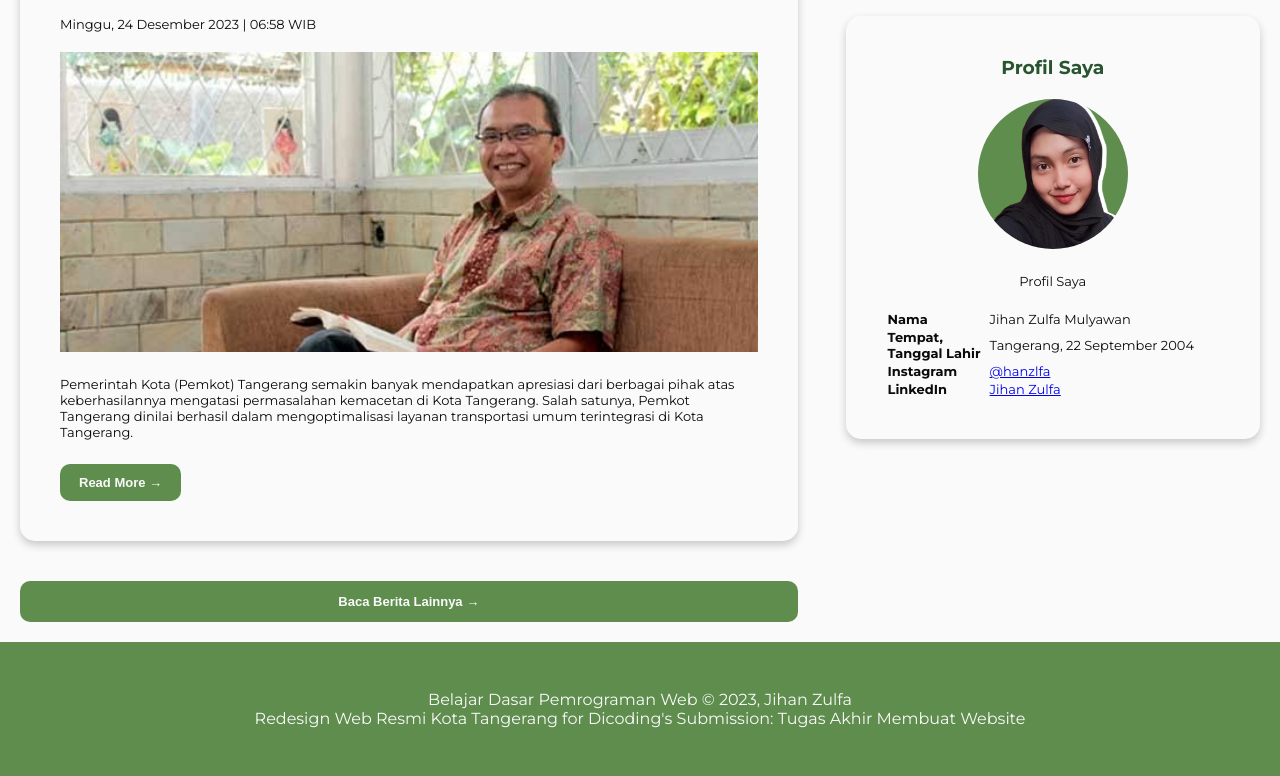
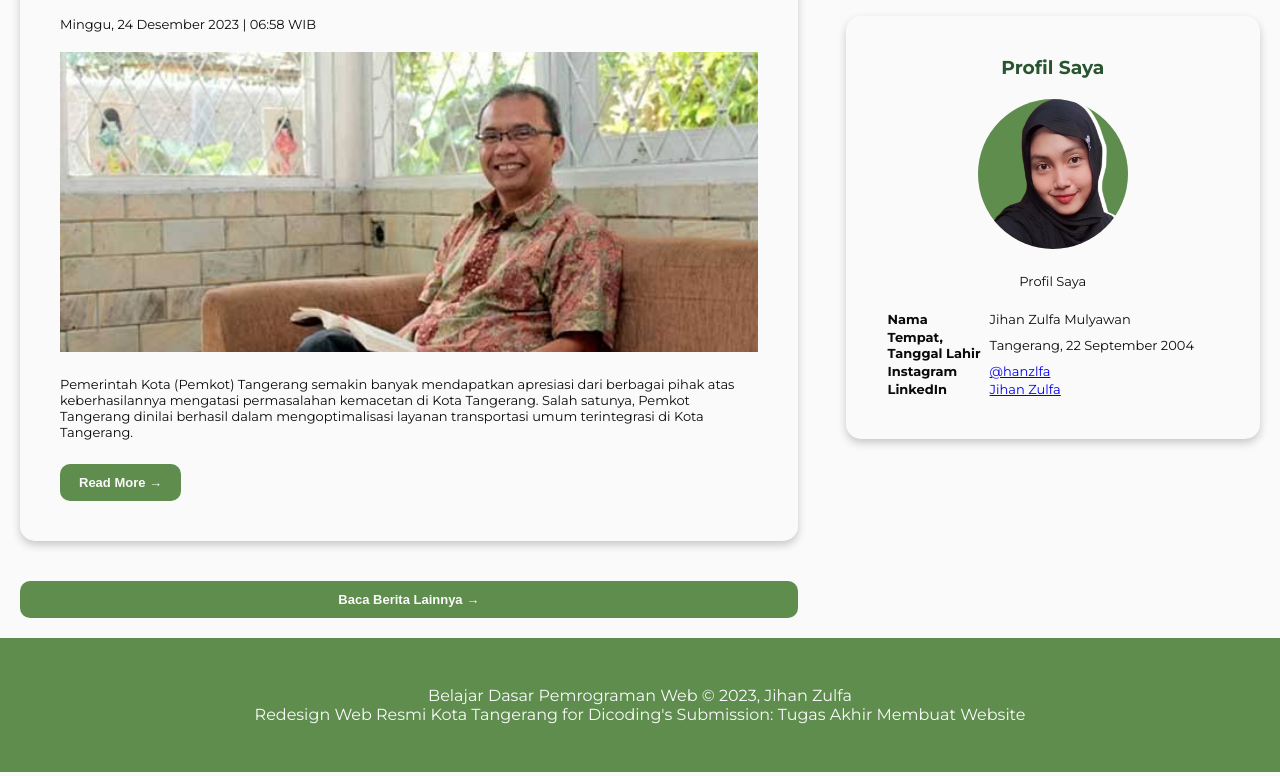
Before and after one commit to hanzlfa/latihan-web-dicoding, a plain HTML site: page index.html in a window 1280 px wide. Shown: the part 2259-3035 px from the top of the page. Drawn offline with Linux system fonts and the light colour scheme.

Commit message:
last button

```diff
--- a/index.html
+++ b/index.html
@@ -152,7 +152,7 @@
         </button>
       </article>
 
-      <button class="baca-selanjutnya"><a href="https://tangerangkota.go.id/berita">Baca berita lainnya &rarr;</a></button>
+      <a href="https://tangerangkota.go.id/berita" class="baca-selanjutnya"><button>Baca berita lainnya &rarr;</button></a>
     </div>
 
     <!-- MEDIA SOSIAL -->
--- a/styles/style.css
+++ b/styles/style.css
@@ -197,12 +197,14 @@ main {
 }
 
 
-#article button.baca-selanjutnya {
-  padding: 10px 0;
+#article a.baca-selanjutnya button{
+  width: 100%;
+  color: rgb(250, 250, 250);
+  font-weight: 600;
 }
-#article button.baca-selanjutnya:hover {
+
+#article a.baca-selanjutnya:hover button {
   box-shadow: 1px 1px 2px 0.5px #e5d9b6;
-  font-weight: 700;
 }
 
 /* ASIDE */
@@ -517,7 +519,7 @@ footer {
   }
 
   .banner .content .content-description button a {
-    font-size: 8px;
+    font-size: 11px;
   }
 
   .banner .content .content-description button {
```
